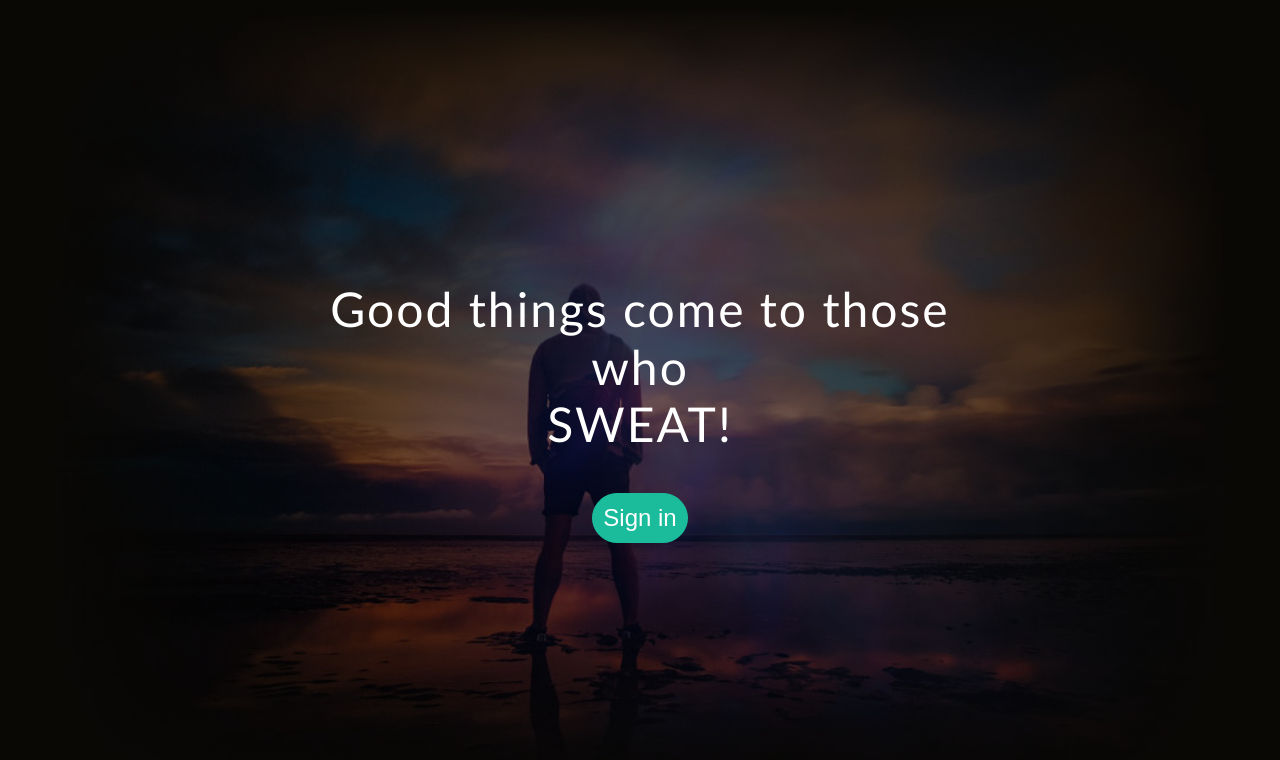
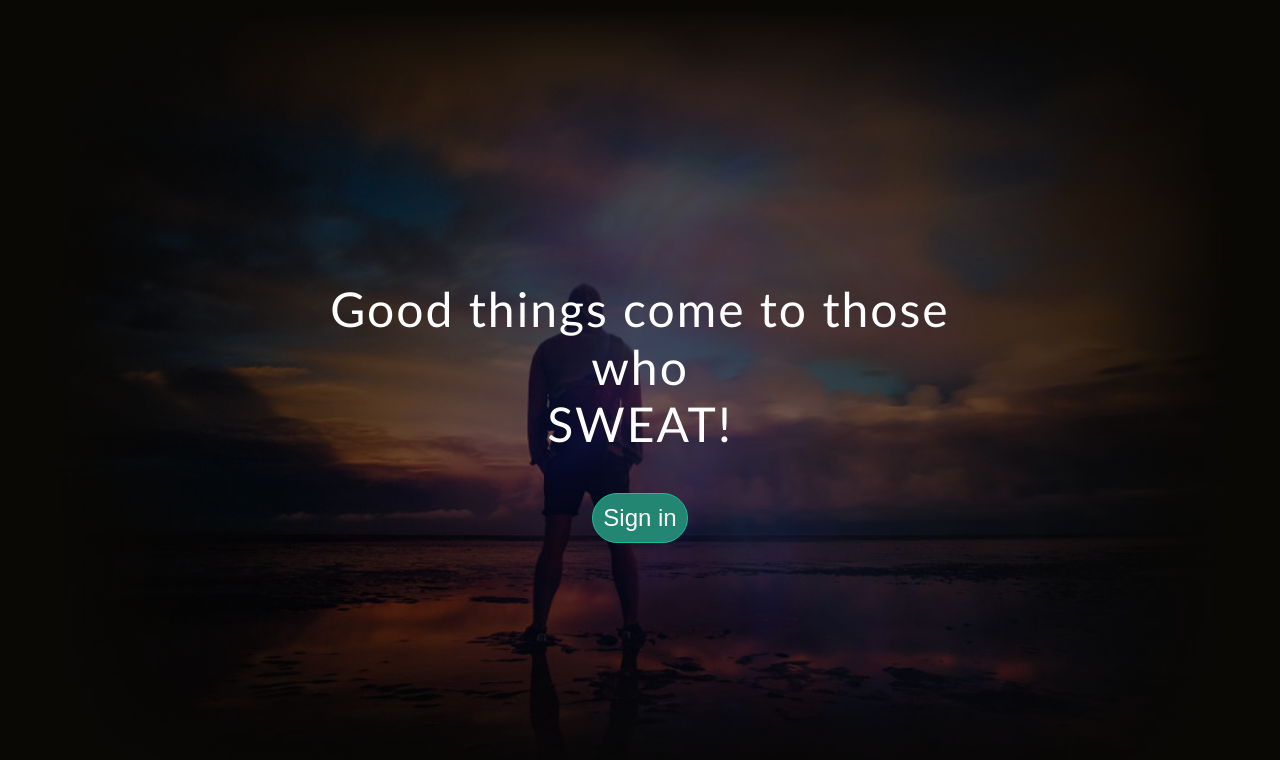
Before and after one commit to tonyvandeneynde/starttosweat, a React (Create React App) app: page / in a window 1280 px wide. Shown: the top 760 px of the page. Built offline with nearby package versions, Linux system fonts and the light colour scheme; no server answers.

Commit message:
enhance contrast btn-full

```diff
--- a/src/App.css
+++ b/src/App.css
@@ -13,7 +13,7 @@ button{
 }
 
 .btn-full{
-  background-color: #1ABC9C;
+  background-color: rgb(34, 134, 114);
   color: white;
   padding: 10px;
   font-size: 1.5em;
```
